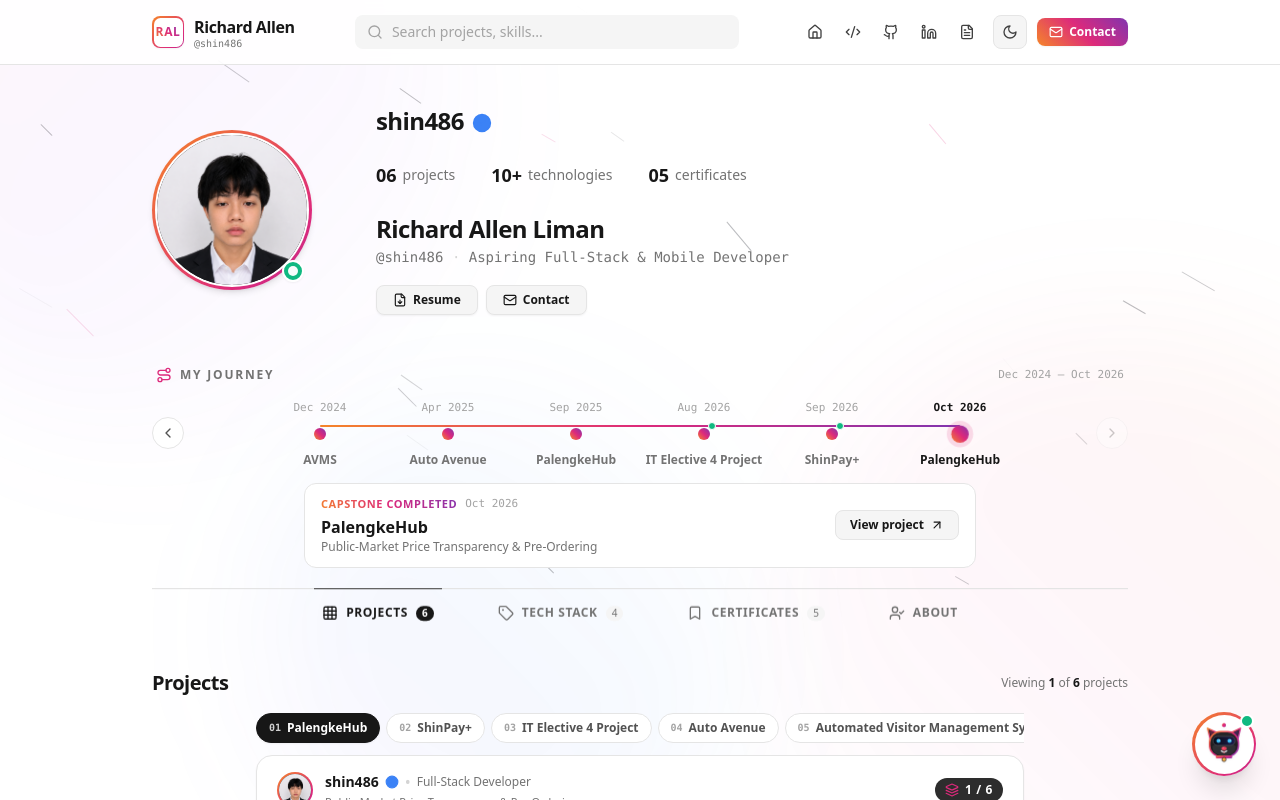
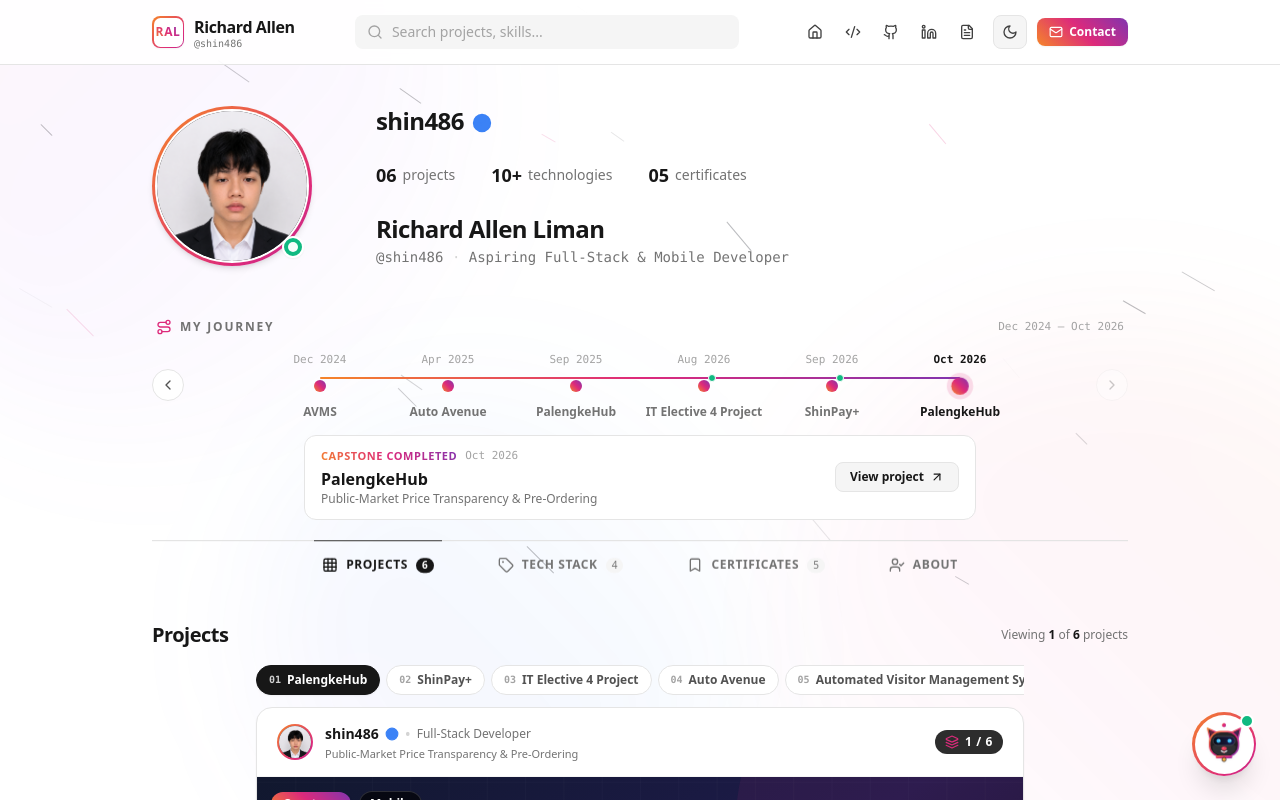
Before and after one commit to shin486/richard-allen-portfolio, a Next.js app: page / in a window 1280 px wide. Shown: the top 800 px of the page. Built offline with nearby package versions, Linux system fonts and the light colour scheme.

Commit message:
fix: remove redundant resume and contact buttons from profile header

```diff
--- a/components/ProfileHeader.tsx
+++ b/components/ProfileHeader.tsx
@@ -2,7 +2,7 @@
 
 import React from "react";
 import Image from "next/image";
-import { CheckCircle2, FileDown, Mail } from "lucide-react";
+import { CheckCircle2 } from "lucide-react";
 import { profileData } from "@/data/profile";
 import profilePic from "@/assets/PROFILEPIC.png";
 import { ProfileStats } from "./ProfileStats";
@@ -105,27 +105,6 @@ export const ProfileHeader: React.FC<ProfileHeaderProps> = ({
               </p>
             </div>
           </div>
-
-          {/* Action Buttons: Resume & Contact (Instagram Profile Action Row Style) */}
-          <div className="flex items-center gap-2 pt-0.5">
-            <a
-              href={profileData.socials.resumeUrl}
-              target="_blank"
-              rel="noopener noreferrer"
-              download="Richard_Allen_Liman_Resume.pdf"
-              className="inline-flex items-center justify-center gap-1.5 px-4 py-1.5 rounded-lg text-xs font-semibold bg-neutral-100 dark:bg-zinc-800/90 hover:bg-neutral-200 dark:hover:bg-zinc-700 text-neutral-900 dark:text-zinc-100 border border-neutral-200 dark:border-zinc-700/60 shadow-sm transition-all active:scale-95"
-            >
-              <FileDown className="w-3.5 h-3.5" />
-              <span>Resume</span>
-            </a>
-            <button
-              onClick={() => onNavigateToSection("contact-section")}
-              className="inline-flex items-center justify-center gap-1.5 px-4 py-1.5 rounded-lg text-xs font-semibold bg-neutral-100 dark:bg-zinc-800/90 hover:bg-neutral-200 dark:hover:bg-zinc-700 text-neutral-900 dark:text-zinc-100 border border-neutral-200 dark:border-zinc-700/60 shadow-sm transition-all active:scale-95"
-            >
-              <Mail className="w-3.5 h-3.5" />
-              <span>Contact</span>
-            </button>
-          </div>
         </div>
       </div>
     </section>
```
